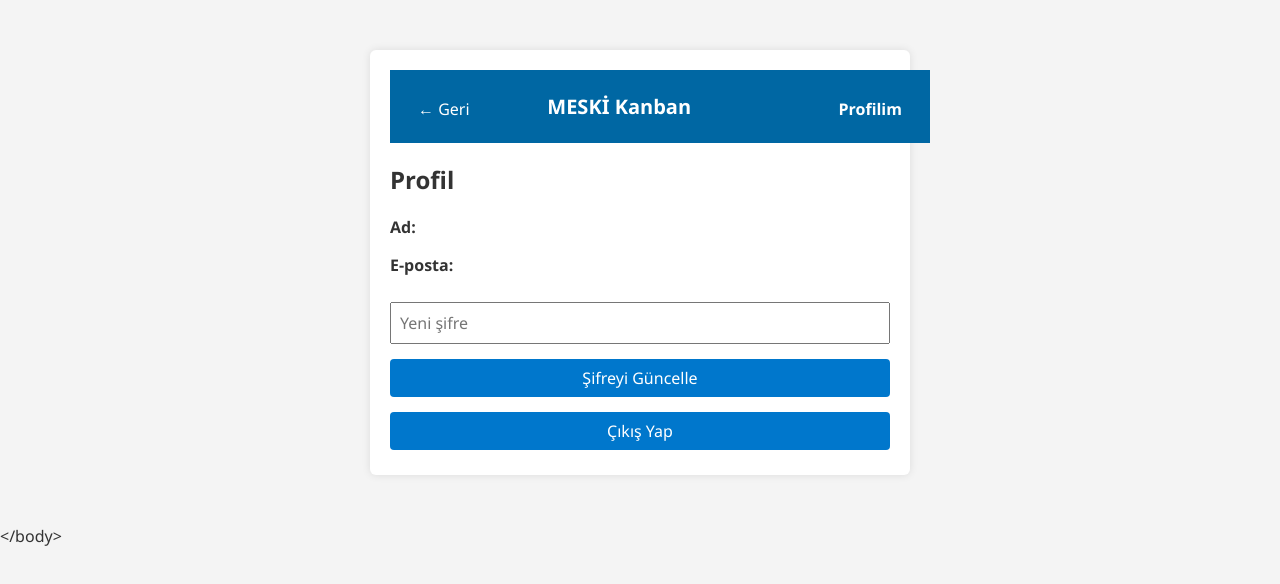
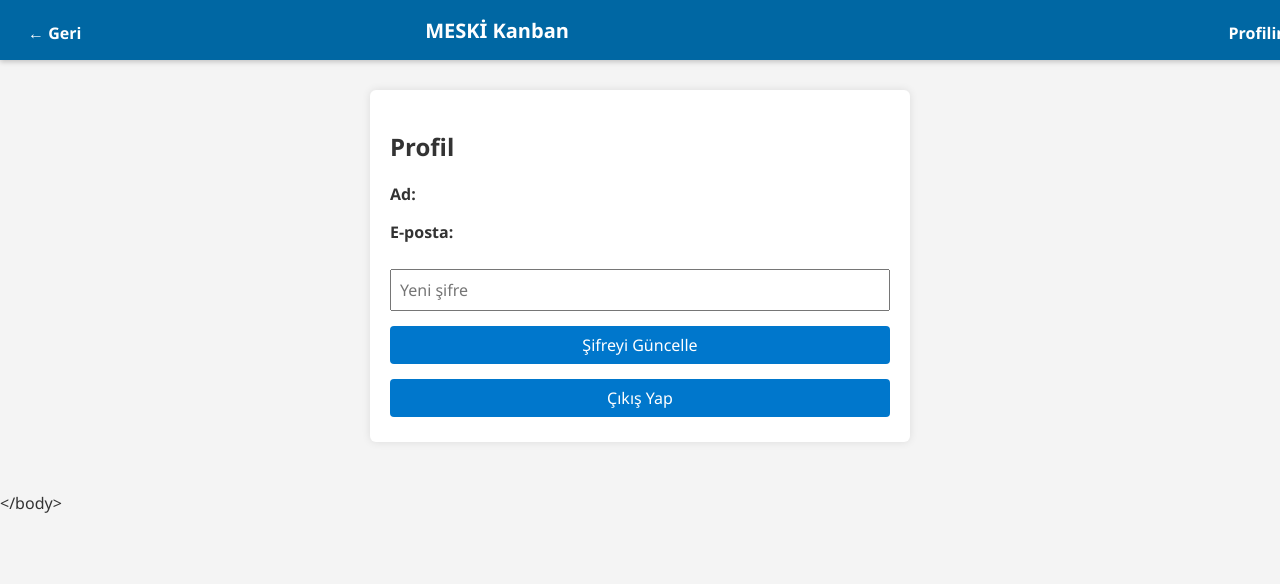
Before and after one commit to Serhan-Yildiz/meski-kanban, a React (Vite) app in the folder client/: page /profile in a window 1280 px wide. Shown: the top 584 px of the page. Built offline with nearby package versions, Linux system fonts and the light colour scheme; no server answers.

Commit message:
navbar css

```diff
--- a/client/src/App.css
+++ b/client/src/App.css
@@ -88,7 +88,7 @@ button:hover {
 .dashboard {
   max-width: 1000px;
   margin: 20px auto;
-  padding: 20px;
+  padding: 90px 20px 20px; /* extra padding-top for fixed navbar */
 }
 
 .dashboard-header {
@@ -118,7 +118,7 @@ button:hover {
 }
 
 .board-page {
-  padding: 20px;
+  padding: 90px 20px 20px; /* extra padding-top for fixed navbar */
 }
 
 .list-input {
@@ -176,7 +176,7 @@ button:hover {
 
 .card-view {
   max-width: 600px;
-  margin: 50px auto;
+  margin: 90px auto 50px; /* extra padding-top for fixed navbar */
   background: white;
   padding: 20px;
   border-radius: 6px;
@@ -203,7 +203,7 @@ button:hover {
 
 .profile-page {
   max-width: 500px;
-  margin: 50px auto;
+  margin: 90px auto 50px; /* extra padding-top for fixed navbar */
   padding: 20px;
   background: white;
   border-radius: 6px;
@@ -274,16 +274,19 @@ label input[type="checkbox"] {
 }
 
 .navbar {
+  position: fixed;
+  top: 0;
+  left: 0;
   width: 100%;
-  padding: 10px 20px;
-  background-color: #0067a3; /* MESKİ rengi */
+  height: 60px;
+  background-color: #0067a3;
   color: white;
   display: flex;
+  align-items: center;
   justify-content: space-between;
-  align-items: center;
-  position: sticky;
-  top: 0;
+  padding: 0 20px;
   z-index: 999;
+  box-shadow: 0 2px 5px rgba(0, 0, 0, 0.2);
 }
 
 .nav-left,
@@ -300,32 +303,34 @@ label input[type="checkbox"] {
   color: white;
   font-size: 16px;
   cursor: pointer;
+  font-weight: bold;
 }
 
 .nav-title {
+  font-size: 20px;
   font-weight: bold;
-  font-size: 20px;
+  margin: 0 20px;
 }
 
 .nav-center input {
-  padding: 6px;
+  padding: 6px 10px;
   border-radius: 4px;
   border: none;
   margin-right: 5px;
 }
 
 .nav-center button {
-  padding: 6px 10px;
+  padding: 6px 12px;
   border-radius: 4px;
   border: none;
-  cursor: pointer;
   background-color: white;
   color: #0067a3;
   font-weight: bold;
+  cursor: pointer;
 }
 
 .nav-right button {
-  background-color: transparent;
+  background: transparent;
   border: none;
   color: white;
   font-weight: bold;
```
